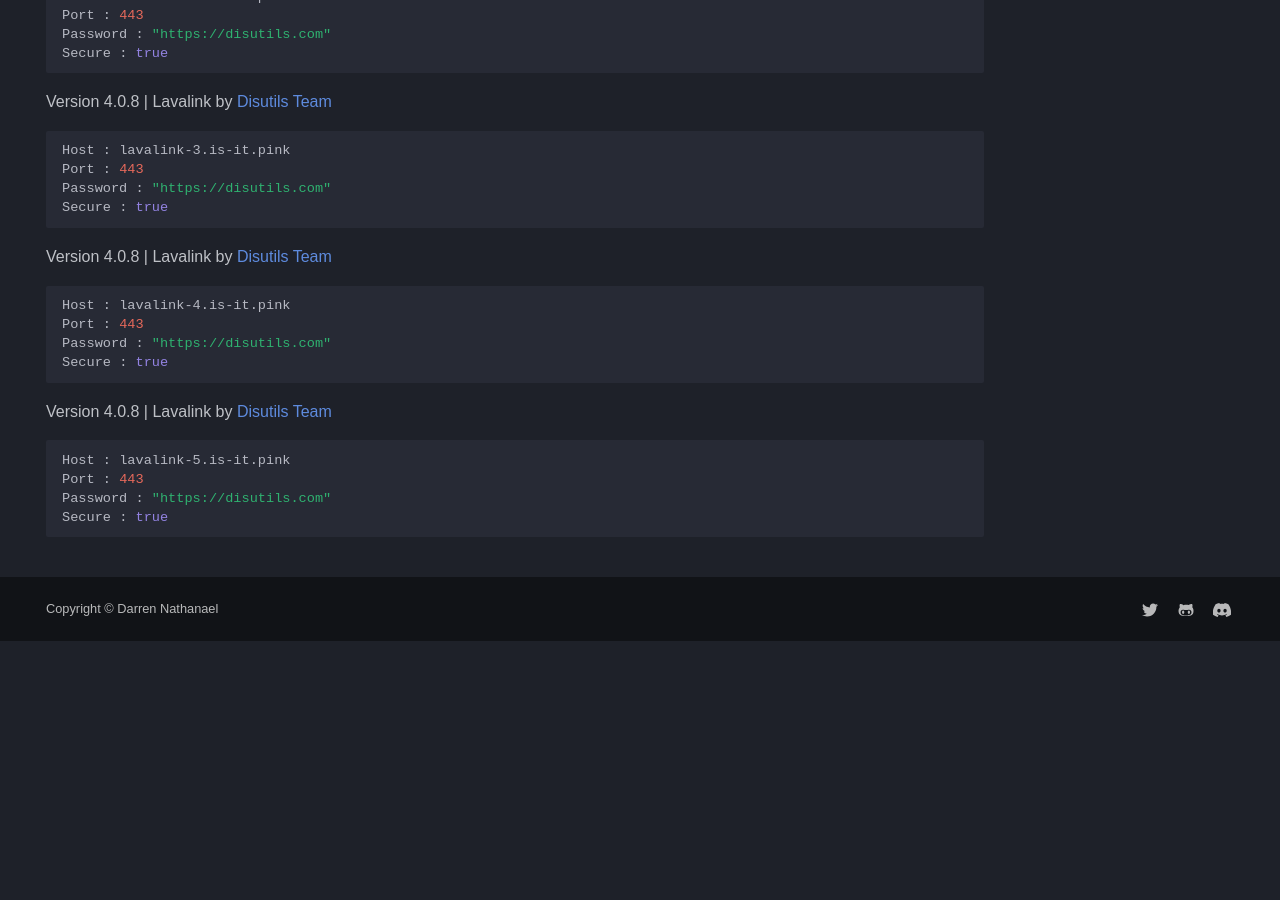
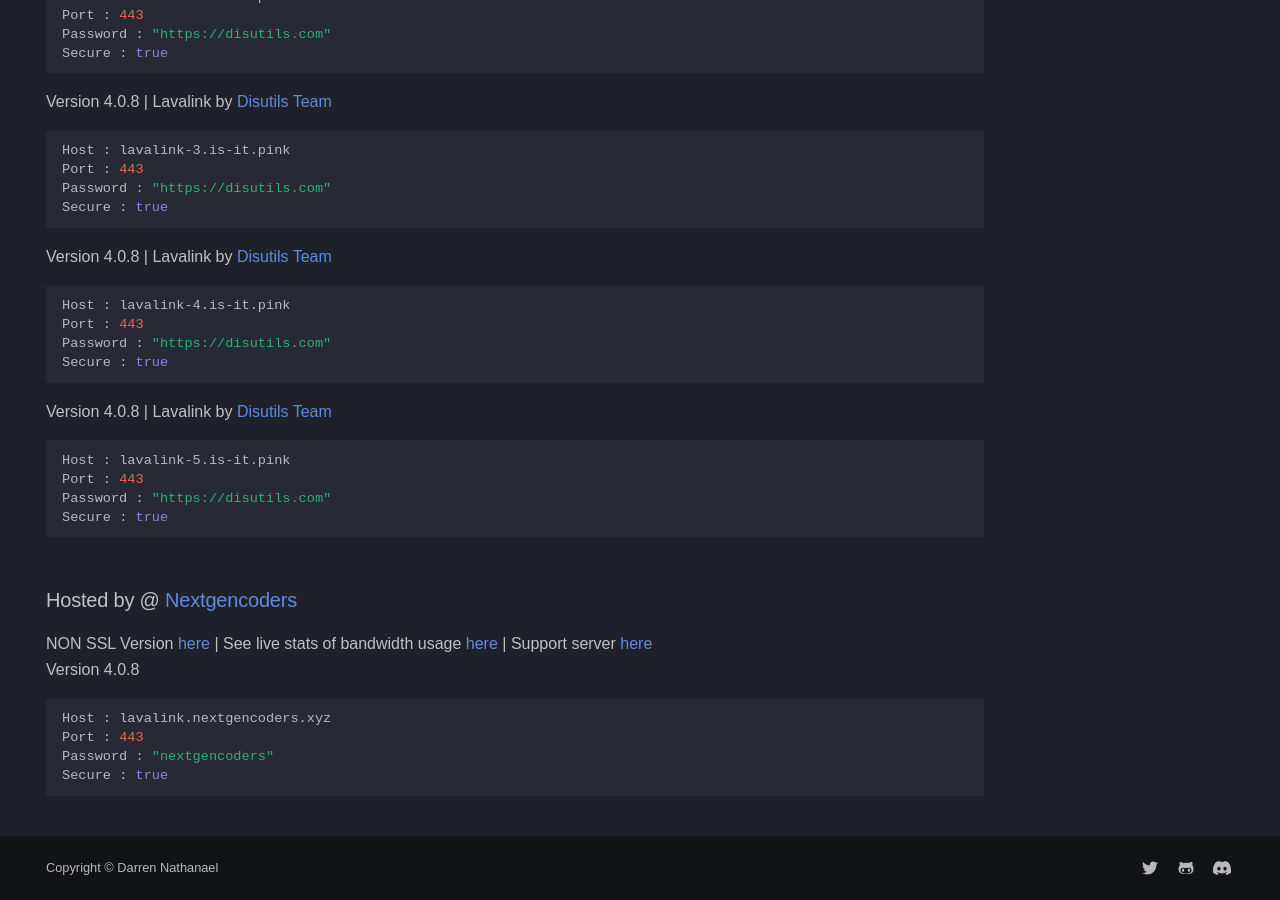
Before and after one commit to DarrenOfficial/lavalink-list, an MkDocs documentation site: the page built from docs/SSL/lavalink-with-ssl.md, in a window 1280 px wide and 900 px high, scrolled down 2011 px. Built offline with MkDocs 1.6.1 and Material for MkDocs 9.7.7, drawn with Linux system fonts in a browser that asks for light colours; some web fonts are replaced; comment, search, counter and statistics services are not loaded; a style sheet for code colours, icons or effects is not loaded; before the commit the page ends 2652 px from its top, so only the background shows below that; some of the changed text lies outside the part shown.

Commit message:
Update lavalink-with-ssl.md (#670)
* Update lavalink-with-ssl.md

added with ssl lavalink

* Update lavalink-with-ssl.md

changes made

````diff
--- a/docs/SSL/lavalink-with-ssl.md
+++ b/docs/SSL/lavalink-with-ssl.md
@@ -119,3 +119,12 @@ Port : 443
 Password : "https://disutils.com"
 Secure : true
 ```
+### Hosted by @ [Nextgencoders](<https://discord.com/users/619756609337425950>)
+NON SSL Version [here](https://lavalink.darrennathanael.com/NoSSL/lavalink-without-ssl/#hosted-by-nextgencoders) | See live stats of bandwidth usage [here](https://node.nextgencoders.xyz/) | Support server [here](https://discord.gg/9J9X4fzhSt) <br />
+Version 4.0.8
+```bash
+Host : lavalink.nextgencoders.xyz
+Port : 443
+Password : "nextgencoders"
+Secure : true
+```
````
